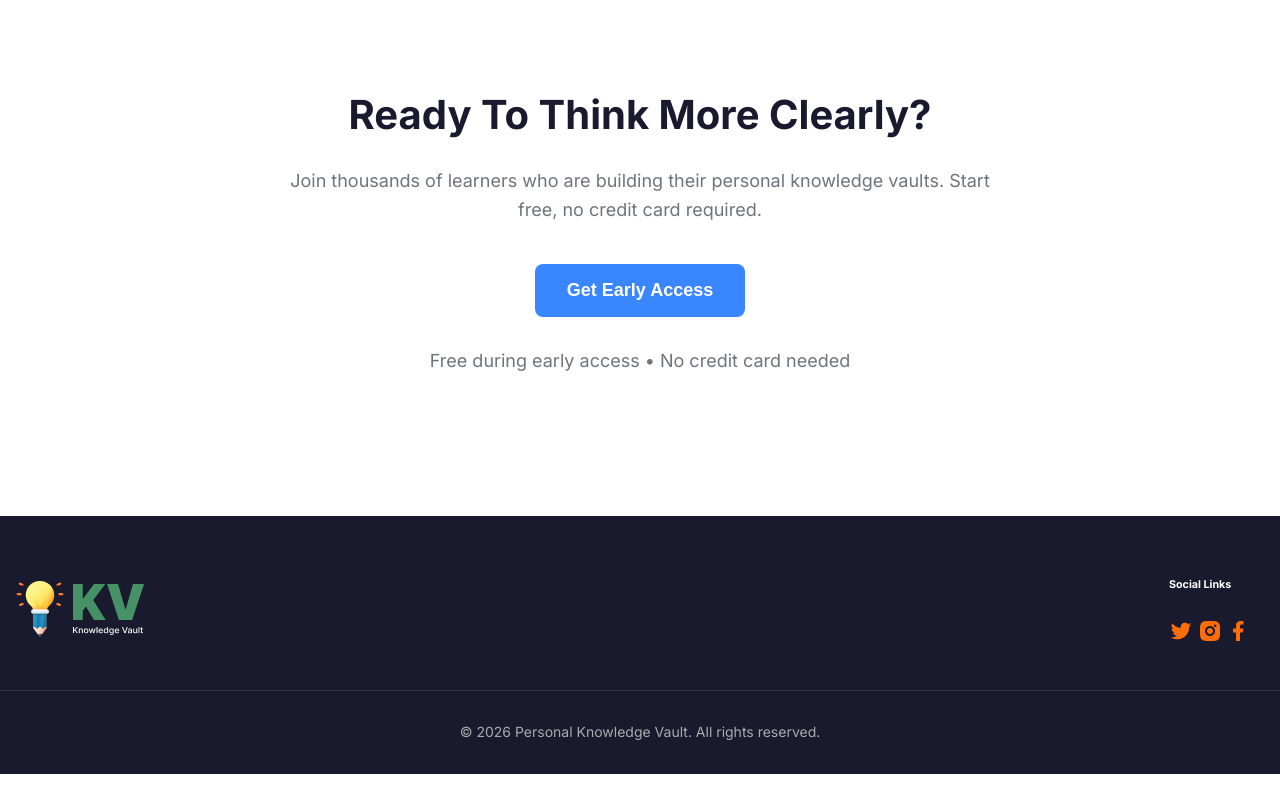
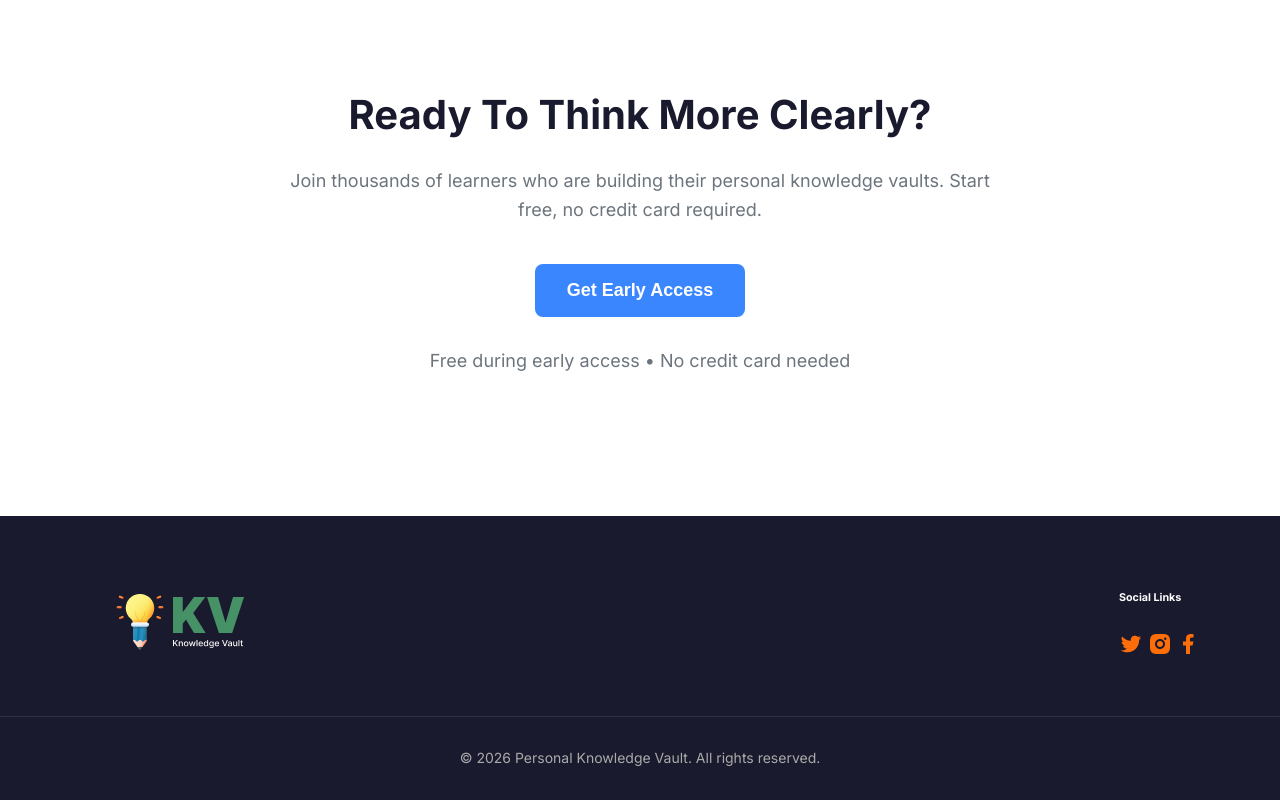
Before and after one commit to somytv1971-hue/First-Assignment, a plain HTML site: page B13-A01-Knowledge-Vault-main/index.html in a window 1280 px wide. Shown: the part 2040-2840 px from the top of the page. Before the commit the page ends 2814 px from the top, so only its background shows below. Drawn offline with Linux system fonts and the light colour scheme.

Commit message:
after edit footer menu

```diff
--- a/B13-A01-Knowledge-Vault-main/style.css
+++ b/B13-A01-Knowledge-Vault-main/style.css
@@ -429,11 +429,12 @@ gap: 32;
     color: var(--primary-color);
     margin-right: 10px;
     font-size: 24px;
+    padding: 50px;
 }
 
 .footer-social {
     gap: 10px;
-    padding-right: 30px;
+    padding-right: 80px;
 }
 
 
```
